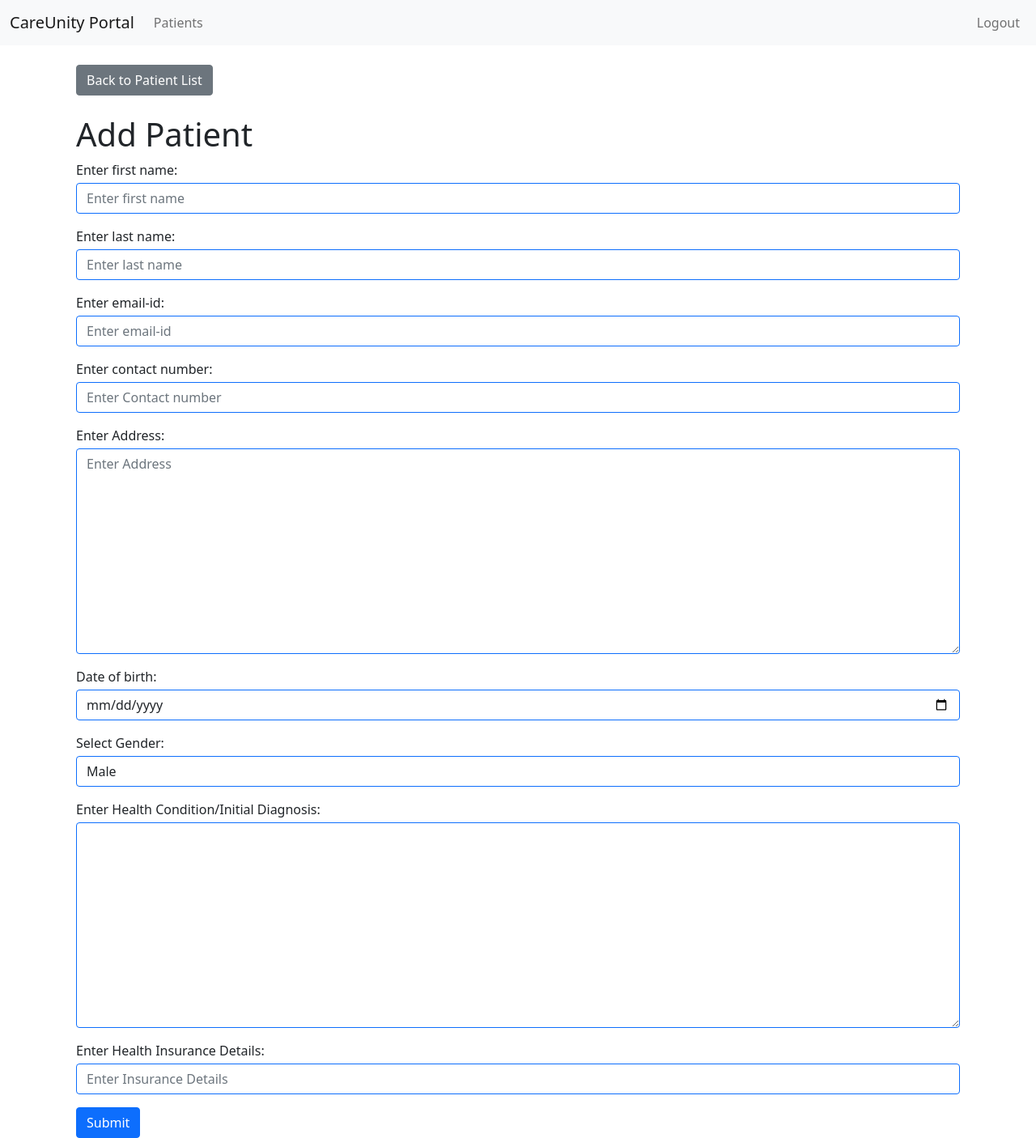
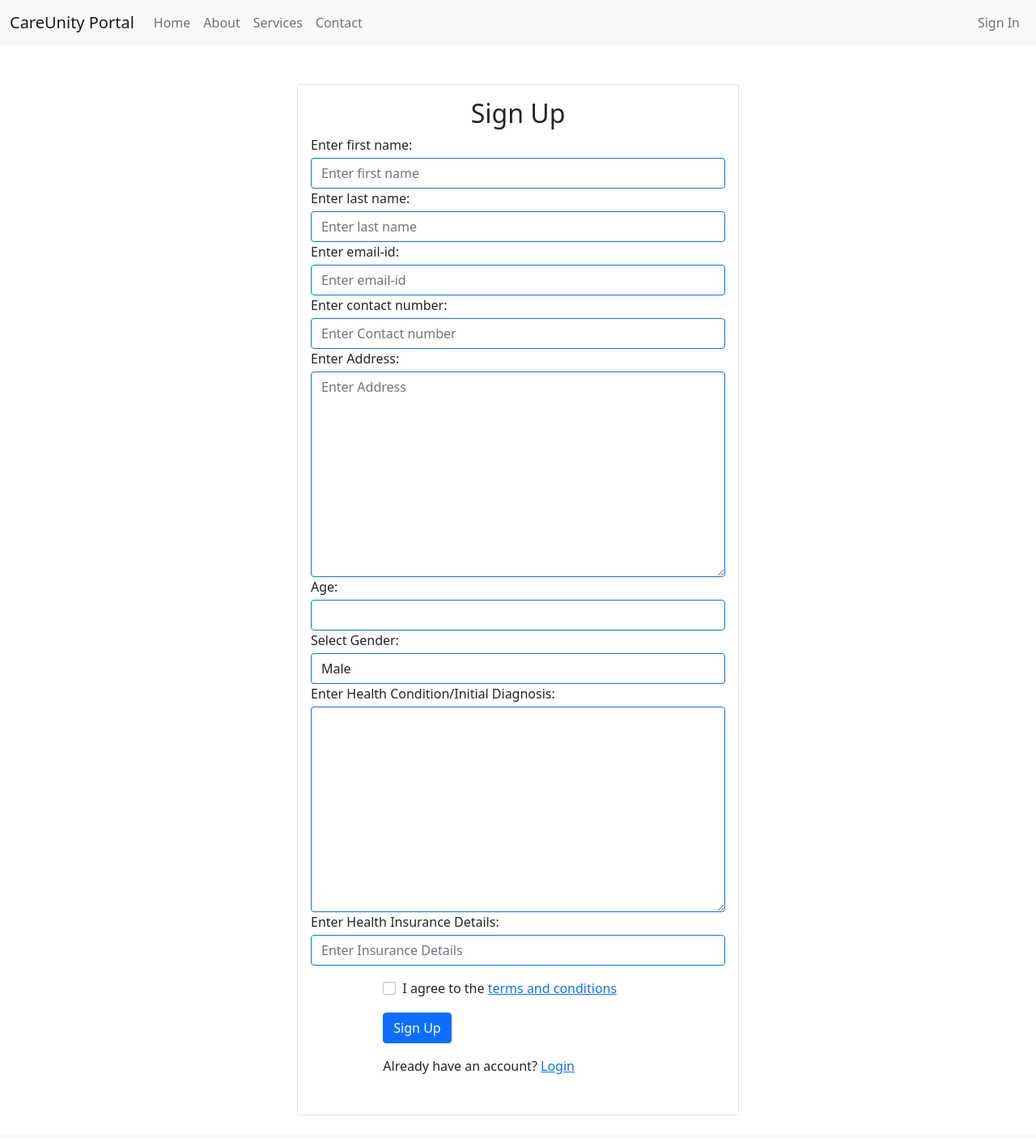
Before and after one commit to rohan-dev-contact/careunityportal, a Django app: page /doctor/add_patient/ in a window 1280 px wide. Shown: the whole page at 81% size. After the commit the page ends 1378 px from the top, so only its background shows below. Run offline with Django 4.2, Linux system fonts and the light colour scheme.

Commit message:
changes added

```diff
--- a/Doctor_App/forms.py
+++ b/Doctor_App/forms.py
@@ -12,8 +12,8 @@ class PatientRegistrationForm(UserCreationForm):
         widget=forms.TextInput(attrs={"class": "form-control mt-1 border-primary", "placeholder":"Enter last name"}),
     )
 
-    date_of_birth = forms.DateField(
-        widget=forms.DateInput(attrs={"class": "form-control mt-1 border-primary", "type": "date"})
+    age = forms.IntegerField(
+        widget=forms.TextInput(attrs={"class": "form-control mt-1 border-primary", "type": "number"})
     )
 
     email = forms.CharField(
--- a/Doctor_App/urls.py
+++ b/Doctor_App/urls.py
@@ -3,6 +3,7 @@ from . import views
 
 urlpatterns = [
     path('dash/', views.doctorDash, name='doctor_dashboard'),
+    path('dashboard/', views.patientDash, name='patient_dashboard'),
     path('patient_list/',views.patient_list,name='patient_list'),
     path('patient_list/<int:patient_id>/', views.patient_detail, name='patient_detail'),
     path('add_patient/', views.add_patient, name='add_patient'),
--- a/Doctor_App/views.py
+++ b/Doctor_App/views.py
@@ -11,6 +11,11 @@ from django.core.mail import send_mail
 @login_required
 def doctorDash(request):
     return render(request, 'Doctor_App/home.html')
+
+@login_required
+def patientDash(request):
+    return render(request,'Doctor_App/patient_home.html')
+
 
 @login_required
 def patient_list(request):
@@ -56,10 +61,10 @@ def add_patient(request):
             )
             patient = Patient(
                 user=user,
-                date_of_birth=form.cleaned_data['date_of_birth'],
                 health_condition=form.cleaned_data['health_condition'],
                 health_insurance=form.cleaned_data['health_insurance'],
-                gender=form.cleaned_data['gender']
+                gender=form.cleaned_data['gender'],
+                age=form.cleaned_data['age']
             )
             patient.save()
             print(username)
--- a/patient_app/admin.py
+++ b/patient_app/admin.py
@@ -15,8 +15,8 @@ class UserAdmin(admin.ModelAdmin):
 
 @admin.register(Patient)
 class PatientAdmin(admin.ModelAdmin):
-    list_display=('username','email','health_condition','assigned_doctor','health_insurance')
-    list_filter = ('health_condition','assigned_doctor','health_insurance')
+    list_display=('username','email','health_condition','assigned_doctor','health_insurance','age')
+    list_filter = ('health_condition','assigned_doctor','health_insurance','age')
     search_fields = ('user__username', 'health_condition','assigned_doctor','health_insurance')
     def username(self, obj):
         return obj.user.username
--- a/patient_app/models.py
+++ b/patient_app/models.py
@@ -30,5 +30,5 @@ class Patient(models.Model):
     health_condition = models.TextField()
     assigned_doctor = models.ForeignKey(Doctor, on_delete=models.SET_NULL, null=True, blank=True)
     health_insurance = models.CharField(max_length=255)
-    date_of_birth = models.DateField(default=datetime.date(2000, 1, 1))
+    age = models.IntegerField(default=0)
     gender=models.CharField(max_length=255)
--- a/patient_app/urls.py
+++ b/patient_app/urls.py
@@ -1,12 +1,13 @@
 from django.urls import path
 from . import views
+from Doctor_App.views import add_patient
 
 urlpatterns = [
     path('', views.home_view, name='home'),
     path('about/', views.about_view, name='about'),
     path('services/', views.services_view, name='services'),
     path('contact/', views.contact_view, name='contact'),
-    path('signup/', views.signup, name='signup'),
+    path('signup/', add_patient, name='signup'),
     path('terms/', views.terms, name='terms'),
     path('login/',views.userLogin,name='login'),
     path('logout/',views.userLogout,name='logout')
--- a/templates/Doctor_App/add_patient.html
+++ b/templates/Doctor_App/add_patient.html
@@ -1,17 +1,84 @@
-{% extends 'Doctor_App/base.html' %}
-
-{% block content %}
-    <div class="container">
-        <div class="row mb-4">
-            <div class="col">
-                <a href="{% url 'patient_list' %}" class="btn btn-secondary">Back to Patient List</a>
+{% extends 'patient_app/base.html' %} {% block title %}Sign Up - CareUnity Portal{% endblock %} {% block content %}
+<div class="row justify-content-center mt-5">
+    <div class="col-md-6 mb-4">
+        <div class="card">
+            <div class="card-body">
+                <h2 class="card-title text-center">Sign Up</h2>
+                <form method="post">
+                    {% csrf_token %}
+                    <div class="mb-3">{{form}}
+                        <span class="text-danger">{{form.errors | striptags}}</span>
+                    </div>
+                    <div class="row mb-3">
+                        <div class="col-sm-10 offset-sm-2">
+                            <div class="form-check">
+                                <input class="form-check-input" type="checkbox" id="termsCheckbox" name="terms" required />
+                                <label class="form-check-label" for="termsCheckbox"> I agree to the <a href="#" data-bs-toggle="modal" data-bs-target="#termsModal">terms and conditions</a> </label>
+                            </div>
+                        </div>
+                    </div>
+                    <div class="row mb-3">
+                        <div class="col-sm-10 offset-sm-2">
+                            <button type="submit" class="btn btn-primary">Sign Up</button>
+                        </div>
+                    </div>
+                    <div class="row mb-3">
+                        <div class="col-sm-10 offset-sm-2">
+                            <p>Already have an account? <a href="{% url 'login' %}">Login</a></p>
+                        </div>
+                    </div>
+                </form>
             </div>
         </div>
-        <h1>Add Patient</h1>
-        <form method="post">
-            {% csrf_token %}
-            {{ form.as_p }}
-            <button type="submit" class="btn btn-primary">Submit</button>
-        </form>
     </div>
+</div>
+<div class="modal fade" id="termsModal" tabindex="-1" aria-labelledby="termsModalLabel" aria-hidden="true">
+    <div class="modal-dialog modal-dialog-centered modal-dialog-scrollable modal-xl">
+        <div class="modal-content">
+            <div class="modal-header">
+                <h5 class="modal-title" id="termsModalLabel">Terms and Conditions</h5>
+                <button type="button" class="btn-close" data-bs-dismiss="modal" aria-label="Close"></button>
+            </div>
+            <div class="modal-body" style="font-size: 16px">
+                <p>
+                    Lorem ipsum dolor sit amet, consectetur adipiscing elit. Fusce vehicula quam eu eros tempus, sed malesuada massa accumsan. Integer malesuada eros ut dui elementum, ac tempor odio
+                    laoreet. Proin in velit sed felis congue tincidunt et at ligula. Suspendisse ac lacinia ex. Donec interdum lorem nec nisi lacinia, vel fermentum purus egestas.
+                </p>
+                <p>
+                    Lorem ipsum dolor sit amet, consectetur adipiscing elit. Fusce vehicula quam eu eros tempus, sed malesuada massa accumsan. Integer malesuada eros ut dui elementum, ac tempor odio
+                    laoreet. Proin in velit sed felis congue tincidunt et at ligula. Suspendisse ac lacinia ex. Donec interdum lorem nec nisi lacinia, vel fermentum purus egestas.
+                </p>
+                <p>
+                    Lorem ipsum dolor sit amet, consectetur adipiscing elit. Fusce vehicula quam eu eros tempus, sed malesuada massa accumsan. Integer malesuada eros ut dui elementum, ac tempor odio
+                    laoreet. Proin in velit sed felis congue tincidunt et at ligula. Suspendisse ac lacinia ex. Donec interdum lorem nec nisi lacinia, vel fermentum purus egestas.
+                </p>
+                <p>
+                    Lorem ipsum dolor sit amet, consectetur adipiscing elit. Fusce vehicula quam eu eros tempus, sed malesuada massa accumsan. Integer malesuada eros ut dui elementum, ac tempor odio
+                    laoreet. Proin in velit sed felis congue tincidunt et at ligula. Suspendisse ac lacinia ex. Donec interdum lorem nec nisi lacinia, vel fermentum purus egestas.
+                </p>
+                <p>
+                    Lorem ipsum dolor sit amet, consectetur adipiscing elit. Fusce vehicula quam eu eros tempus, sed malesuada massa accumsan. Integer malesuada eros ut dui elementum, ac tempor odio
+                    laoreet. Proin in velit sed felis congue tincidunt et at ligula. Suspendisse ac lacinia ex. Donec interdum lorem nec nisi lacinia, vel fermentum purus egestas.
+                </p>
+                <p>
+                    Lorem ipsum dolor sit amet, consectetur adipiscing elit. Fusce vehicula quam eu eros tempus, sed malesuada massa accumsan. Integer malesuada eros ut dui elementum, ac tempor odio
+                    laoreet. Proin in velit sed felis congue tincidunt et at ligula. Suspendisse ac lacinia ex. Donec interdum lorem nec nisi lacinia, vel fermentum purus egestas.
+                </p>
+            </div>
+            <div class="modal-footer">
+                <button type="button" class="btn btn-secondary" data-bs-dismiss="modal">Close</button>
+            </div>
+        </div>
+    </div>
+</div>
+{% endblock %} {% block scripts %}
+<script>
+    var termsModal = new bootstrap.Modal(document.getElementById("termsModal"), {
+        keyboard: false,
+    });
+    var termsModalToggle = document.getElementById("termsModalToggle");
+    termsModalToggle.addEventListener("click", function () {
+        termsModal.show();
+    });
+</script>
 {% endblock %}
```
Also changed, not shown: templates/Doctor_App/patient_home.html (added, +67 -0 lines), patient_app/migrations/0008_remove_patient_date_of_birth_patient_age.py (added).
